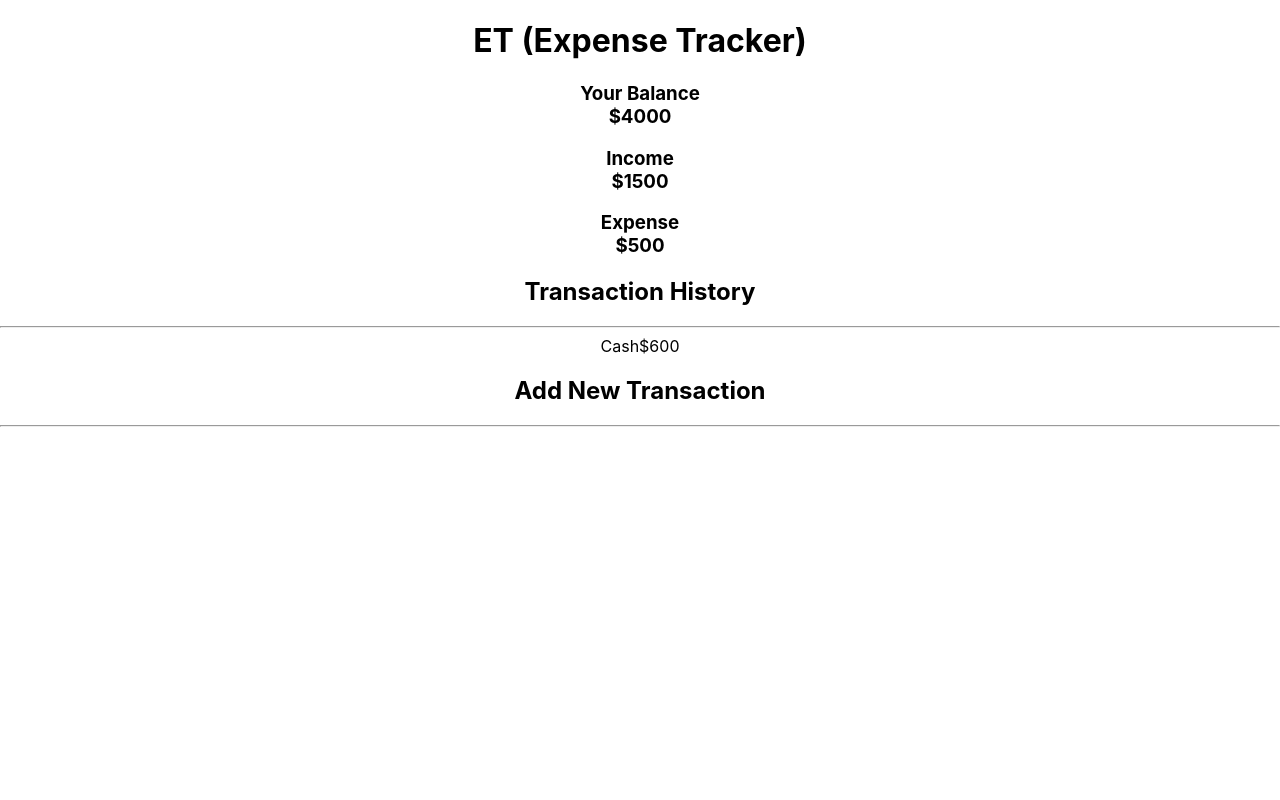
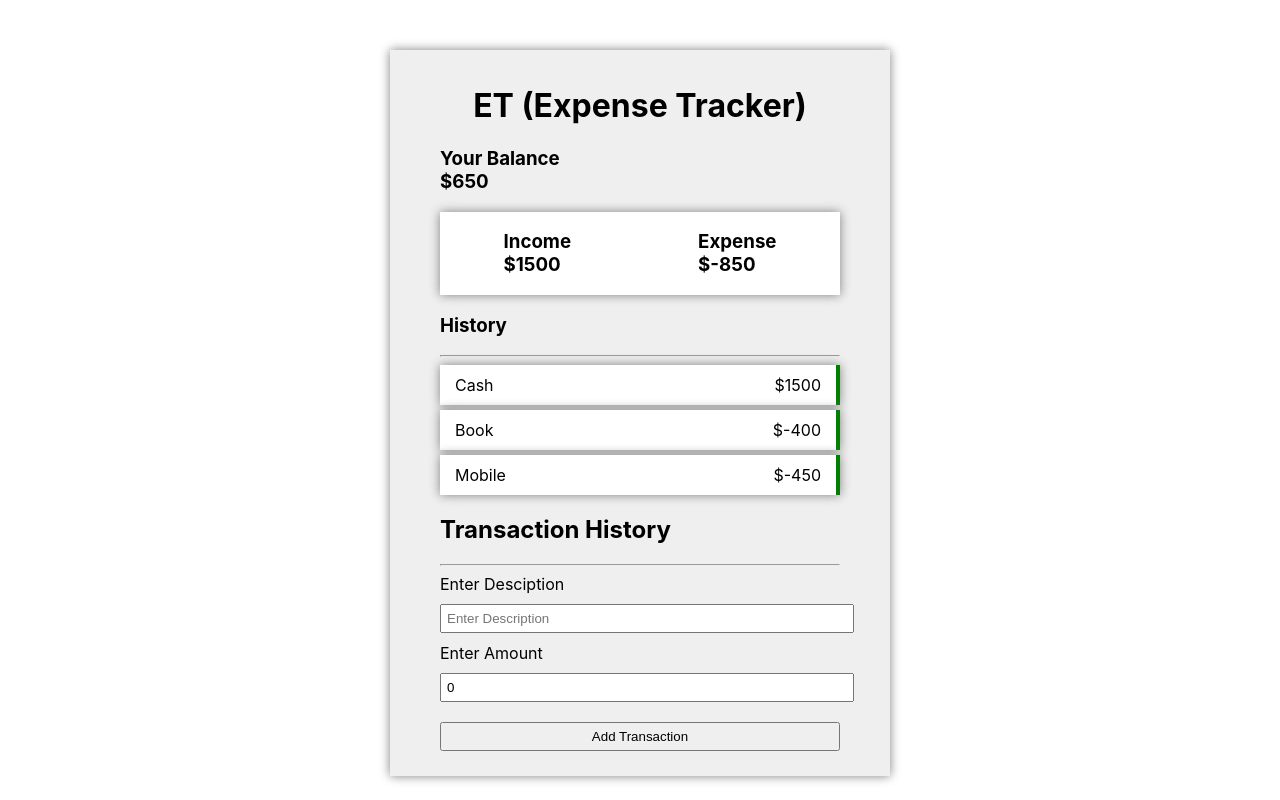
Before and after one commit to billal-ayyoob/expense-tracker, a React (Create React App) app: page / in a window 1280 px wide. Built offline with nearby package versions, Linux system fonts and the light colour scheme.

Commit message:
Created context and reducer for expense tracker

```diff
--- a/src/App.css
+++ b/src/App.css
@@ -1,38 +1,39 @@
-.App {
+.container {
+  max-width: 400px;
+  min-height: 450px;
+  margin: 0 auto;
+  background-color: #efefef;
+  box-shadow: 0 0 10px gray;
+  margin-top: 50px;
+  padding: 15px 50px;
+}
+
+.text-center{
   text-align: center;
 }
 
-.App-logo {
-  height: 40vmin;
-  pointer-events: none;
+.transaction-list {
+  margin: 0;
+  padding: 0;
 }
 
-@media (prefers-reduced-motion: no-preference) {
-  .App-logo {
-    animation: App-logo-spin infinite 20s linear;
-  }
+.transaction-list > li {
+  display: flex;
+  justify-content: space-between;
+  background-color: white;
+  box-shadow: 0 0 10px gray;
+  padding: 10px 15px;
+  margin: 5px 0;
+  border-right: 4px solid green;
 }
-
-.App-header {
-  background-color: #282c34;
-  min-height: 100vh;
+.inc-exp-container {
   display: flex;
-  flex-direction: column;
-  align-items: center;
-  justify-content: center;
-  font-size: calc(10px + 2vmin);
-  color: white;
+  justify-content: space-around;
+  background-color: white;
+  box-shadow: 0 0 10px gray;
 }
-
-.App-link {
-  color: #61dafb;
+.transaction-form input{
+  width: 100%;
+  margin: 10px 0;
+  padding: 5px 5px;
 }
-
-@keyframes App-logo-spin {
-  from {
-    transform: rotate(0deg);
-  }
-  to {
-    transform: rotate(360deg);
-  }
-}
--- a/src/App.js
+++ b/src/App.js
@@ -1,12 +1,15 @@
 import Child from './Child';
 import './App.css';
+import {TransactionsProvider} from './transactionsContext';
 
 function App() {
-  return (
-    <div className="App">
-      <Child />
-    </div>
-  );
+    return (
+      <TransactionsProvider>
+        <div className="App">
+          <Child />
+        </div>
+      </TransactionsProvider>
+    );
 }
 
 export default App;
--- a/src/Child.js
+++ b/src/Child.js
@@ -1,26 +1,90 @@
-import React from 'react';
+import React, { useContext, useState } from 'react';
+import {TransactionsContext} from './transactionsContext';
 
-const Child = () =>{
+function Child() {
+    let { transactions, AddTransaction } = useContext(TransactionsContext);
+    let [newDesc, setDesc] = useState("");
+    let [newAmount, setAmount] = useState(0);
+
+    const handleAddition = (event) =>{
+        event.preventDefault();
+        if(Number(newAmount) === 0){
+            return false;
+        }
+        AddTransaction({
+            amount: Number(newAmount),
+            desc: newDesc
+        })
+
+        setDesc('');
+        setAmount(0);
+    }
+
+    const getIncome = () =>{
+        let income = 0;
+        for(var i=0; i < transactions.length; i++){
+            if(transactions[i].amount > 0)
+            income += transactions[i].amount;
+        }
+        return income;
+    }
+
+    const getExpense = () =>{
+        let expense = 0;
+        for(var i=0; i < transactions.length; i++){
+            if(transactions[i].amount < 0)
+            expense += transactions[i].amount;
+        }
+        return expense;
+    }
+
     return(
         <div className="container">
-            <h1>ET (Expense Tracker)</h1>
+            <h1 className="text-center">ET (Expense Tracker)</h1>
 
-            <h3>Your Balance <br /> $4000 </h3>
+            <h3>Your Balance <br /> ${getIncome() + getExpense()} </h3>
 
             <div className="inc-exp-container">
-                <h3>Income <br/> $1500</h3>
-                <h3>Expense <br /> $500</h3>
+                <h3>Income <br/> ${getIncome()}</h3>
+                <h3>Expense <br /> ${getExpense()}</h3>
             </div>
+
+            <h3>History</h3>
+            <hr />
+            <ul className="transaction-list">
+                {transactions.map((transObj, ind) => {
+                    return (
+                        <li key={ind}>
+                            <span>{transObj.desc}</span>
+                            <span>${transObj.amount}</span>
+                        </li>
+                    )
+                })}
+            </ul>
 
             <h2>Transaction History</h2>
             <hr />
-            <div>
-                <span>Cash</span>
-                <span>$600</span>
-            </div>
-
-            <h2>Add New Transaction</h2>
-            <hr />
+            <form className="transaction-form" onSubmit={handleAddition}>
+                <label>
+                    Enter Desciption <br />
+                    <input type="text"
+                     value={newDesc}
+                     placeholder="Enter Description"
+                     onChange={(ev)=>setDesc(ev.target.value)}
+                     required/>
+                </label>
+                <br />
+                <label>
+                    Enter Amount <br />
+                    <input type="number"
+                     value={newAmount}
+                     placeholder="Enter Amount"
+                     onChange={(ev)=>setAmount(ev.target.value)}
+                     required/>
+                </label>
+                <br />
+                <input type="submit" value="Add Transaction"/>
+            </form>
         </div>
     );
 }
--- /dev/null
+++ b/src/transactionsContext.js
@@ -0,0 +1,33 @@
+import React, { createContext, useReducer } from "react";
+import TransactionsReducer from './transactionsReducer';
+
+const initialTransactions = [
+    { amount: 1500, desc: "Cash" },
+    { amount: -400, desc: "Book" },
+    { amount: -450, desc: "Mobile" }
+]
+
+export const TransactionsContext = createContext(initialTransactions);
+
+export const TransactionsProvider = ({children}) => {
+    let [state, dispatch] = useReducer(TransactionsReducer, initialTransactions);
+
+    function AddTransaction (transObj) {
+        dispatch({
+            type: "ADD_TRANSACTION",
+            payload: {
+                amount: transObj.amount,
+                desc: transObj.desc
+            }
+        })
+    }
+
+    return (
+        <TransactionsContext.Provider value={{
+            transactions: state,
+            AddTransaction
+        }}>
+            {children}
+        </TransactionsContext.Provider>
+    )
+}
--- /dev/null
+++ b/src/transactionsReducer.js
@@ -0,0 +1,11 @@
+const TransactionsReducer = ((state, action) =>{
+    switch(action.type){
+        case "ADD_TRANSACTION": {
+            return [action.payload, ...state]
+        }
+        default:
+            return state;
+    }
+})
+
+export default TransactionsReducer;
```
